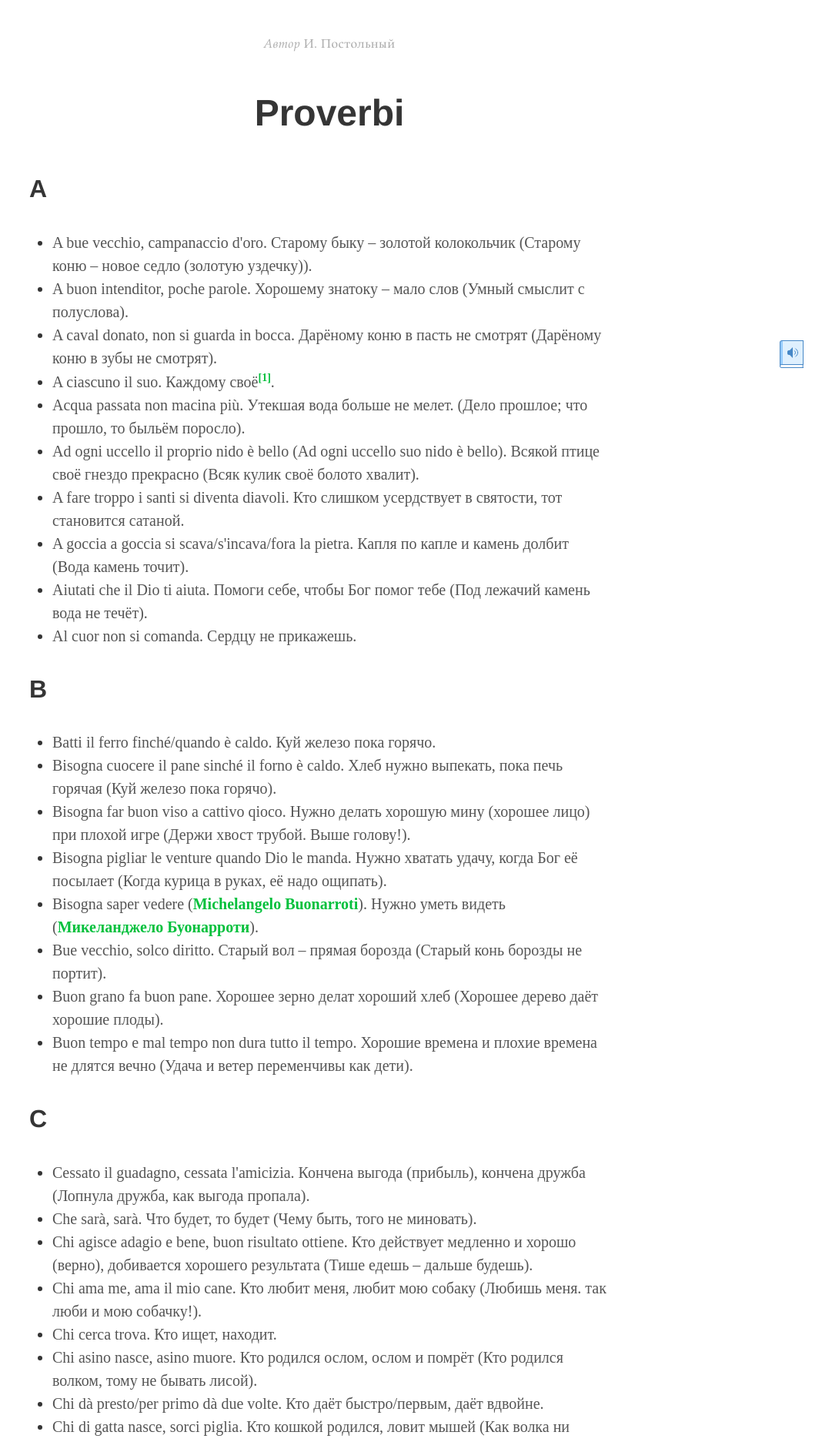
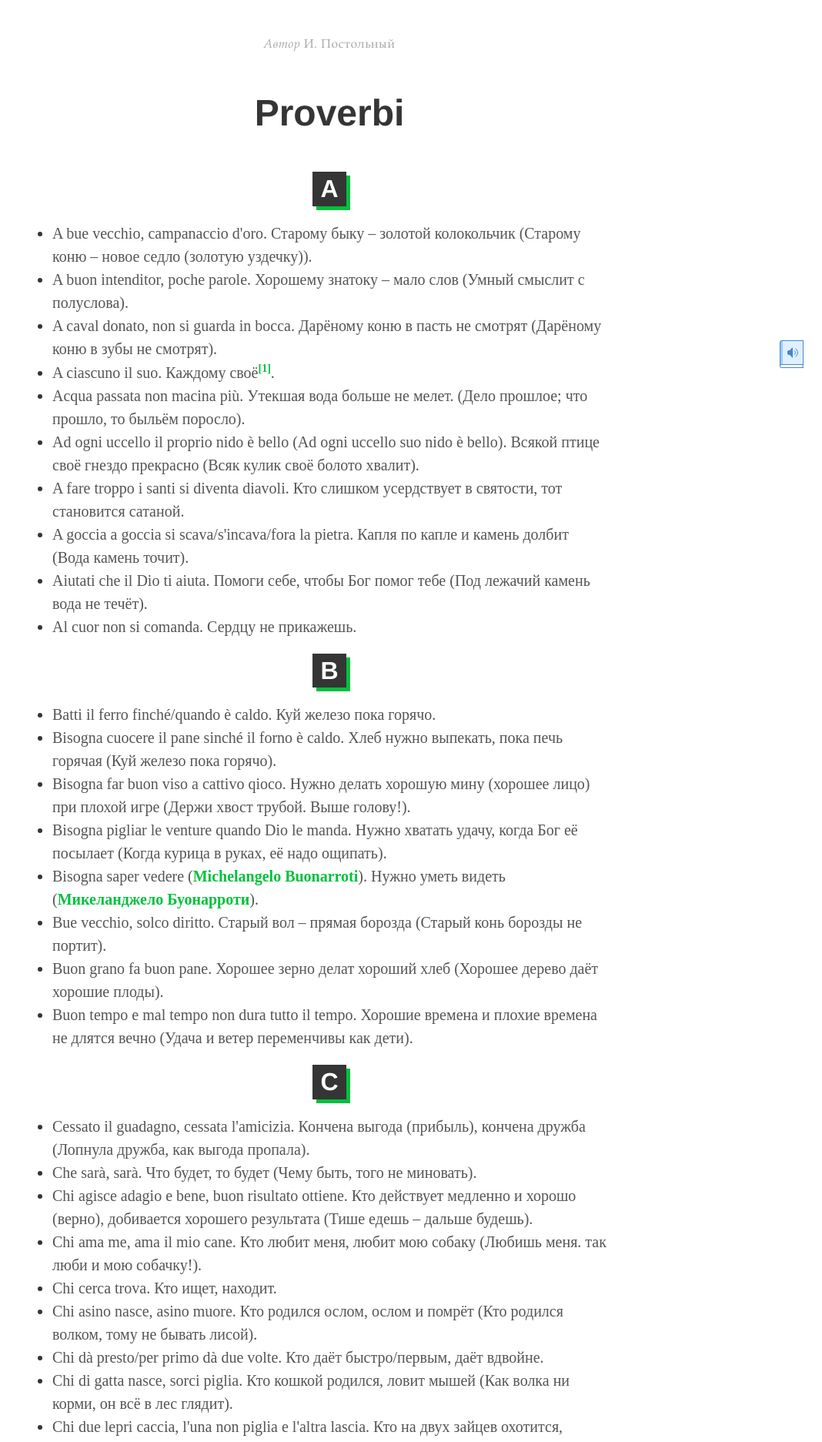
Before and after one commit to postolny/postolny.github.io, a Jekyll site: the page built from _pages/proverbi.md, in a window 1280 px wide. Shown: the part 400-2273 px from the top of the page at 77% size, without its empty margins (212-1280 px from the left). Built offline with Jekyll 4.4.1, drawn with Linux system fonts in a browser that asks for light colours.

Commit message:
Update _base.scss

```diff
--- a/_sass/tale/_base.scss
+++ b/_sass/tale/_base.scss
@@ -423,7 +423,7 @@ table:not(.highlight table) {
   border-radius: 255px 15px 225px 15px/15px 225px 15px 255px;
 }
 
-.proverbi .post h3 {
+.proverbi .page h3 {
   font-weight: bold;
   box-shadow: 5px 5px 0 $green;
   background: $default-shade;
```
